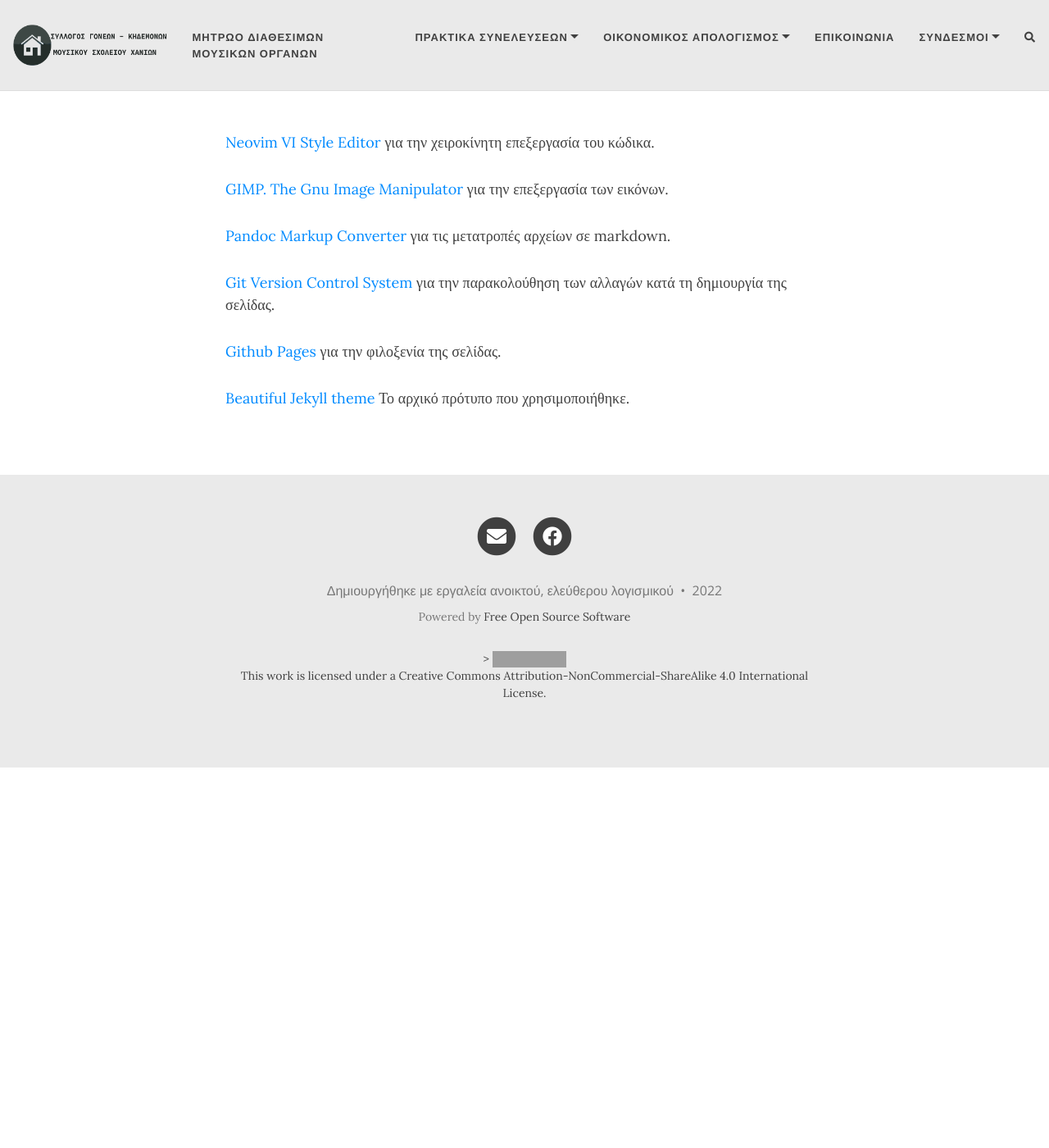
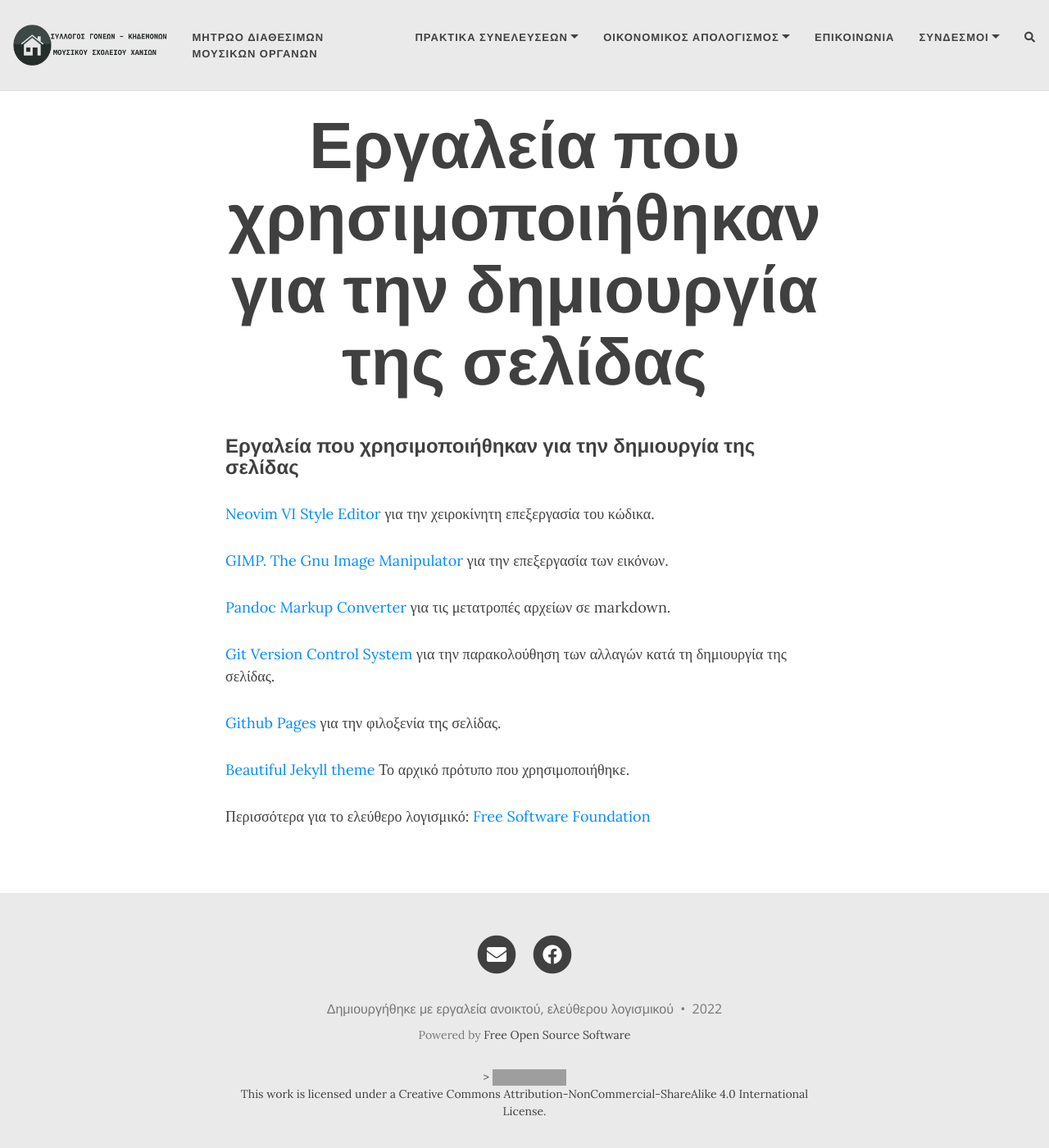
Before and after one commit to sgmsc/site, a Jekyll site: the page built from tools.md, in a window 1280 px wide and 1400 px high. Shown: the whole window at 82% size. Built offline with Jekyll 4.4.1, drawn with Linux system fonts in a browser that asks for light colours; nearby versions of some CDN libraries; comment, search, counter and statistics services are not loaded; our own code applies the rules of GitHub Pages for plain Markdown files; grey boxes are pictures that could not be loaded.

Commit message:
Update tools.md

```diff
--- a/tools.md
+++ b/tools.md
@@ -2,7 +2,7 @@
 layout: page
 ---
 
-
+###  Εργαλεία που χρησιμοποιήθηκαν για την δημιουργία της σελίδας
 
 
 [Neovim VI Style Editor](https://github.com/neovim/neovim)  για την χειροκίνητη επεξεργασία του κώδικα.
@@ -16,3 +16,7 @@
 [Github Pages](https://pages.github.com/) για την φιλοξενία της σελίδας.
 
 [Beautiful Jekyll theme](https://github.com/daattali/beautiful-jekyll) Το αρχικό πρότυπο που χρησιμοποιήθηκε.
+
+
+
+Περισσότερα για το ελεύθερο λογισμικό: [Free Software Foundation](https://www.fsf.org/resources/)
```
